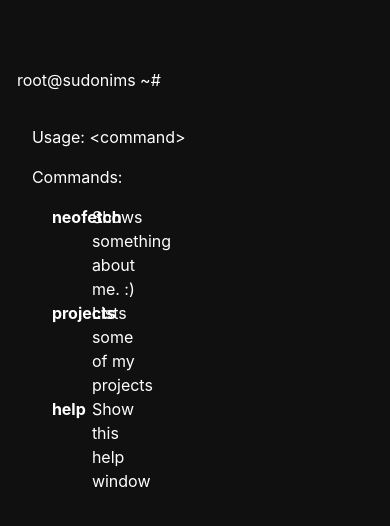
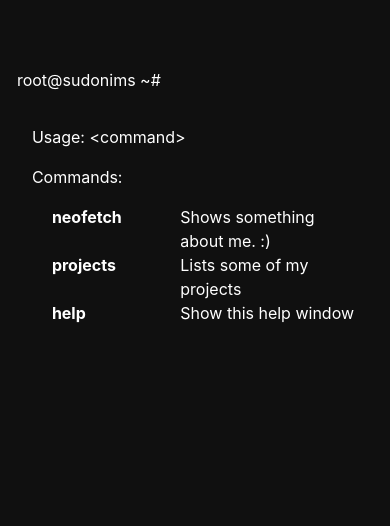
Before and after one commit to sudonims/sudonims, a React (Create React App) app: page / in a window 390 px wide. Shown: the top 526 px of the page. Built offline with nearby package versions, Linux system fonts and the light colour scheme.

Commit message:
major grid fix

```diff
--- a/src/components/About.js
+++ b/src/components/About.js
@@ -20,7 +20,7 @@ export default function About() {
   return (
     <div className="container">
       <div className="row">
-        <div className="col-6">
+        <div className="col-5">
           <img
             alt="ascii-art"
             src={sudonims}
@@ -28,7 +28,7 @@ export default function About() {
             width={width * 0.3}
           />
         </div>
-        <div className="col-6">
+        <div className="col-7">
           <div className="row">
             <div className="col-12">
               <p>
@@ -42,7 +42,7 @@ export default function About() {
               </p>
             </div>
             <div className="col-12">
-              <p>---------------</p>
+              <p>------------------------</p>
             </div>
             <div className="col-12">
               <span>
--- a/src/components/Help.js
+++ b/src/components/Help.js
@@ -6,31 +6,33 @@ export default function Help() {
       <p>Usage: &lt;command&gt;</p>
       <p>Commands:</p>
       <div className="row">
-        <div className="col-1">
+        <div className="col-3 col-md-2 col-lg-1">
           <p className="indent">
             <b>neofetch</b>
           </p>
         </div>
-        <div className="col-1"></div>
-        <div className="col-3">Shows something about me. :)</div>
+        <div className="col-2 col-md-1 col-lg-1"></div>
+        <div className="col col-md-4 col-lg-3">
+          Shows something about me. :)
+        </div>
       </div>
       <div className="row">
-        <div className="col-1">
+        <div className="col-3 col-md-2 col-lg-1">
           <p className="indent">
             <b>projects</b>
           </p>
         </div>
-        <div className="col-1"></div>
-        <div className="col-3">Lists some of my projects</div>
+        <div className="col-2 col-md-1 col-lg-1"></div>
+        <div className="col col-md-4 col-lg-3">Lists some of my projects</div>
       </div>
       <div className="row">
-        <div className="col-1">
+        <div className="col-3 col-md-2 col-lg-1">
           <p className="indent">
             <b>help</b>
           </p>
         </div>
-        <div className="col-1"></div>
-        <div className="col-3">Show this help window</div>
+        <div className="col-2 col-md-1 col-lg-1"></div>
+        <div className="col col-md-4 col-lg-3">Show this help window</div>
       </div>
     </div>
   );
```
Also changed, not shown: 1 other file (tests, documents, lock files or other folders).
